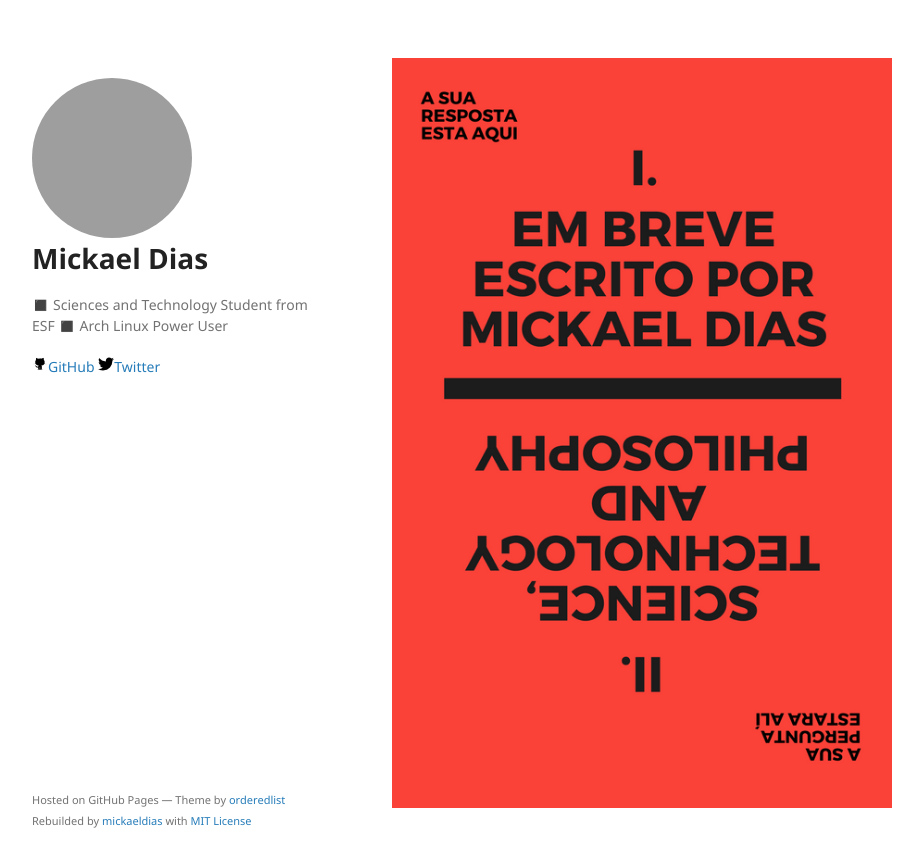
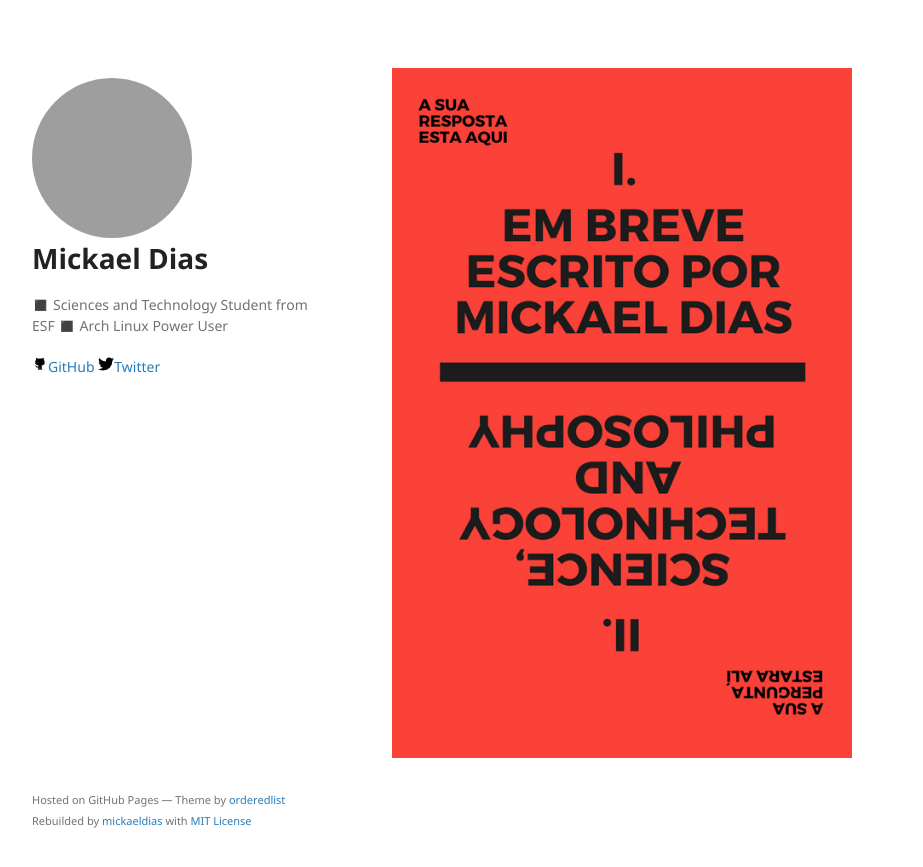
Before and after one commit to gliasa01/gliasa01.github.io, a Jekyll site: the page built from index.md, in a window 1280 px wide. Shown: the top 867 px of the page, without its empty margins (178-1101 px from the left). Built offline with Jekyll 4.4.1, drawn with Linux system fonts in a browser that asks for light colours; grey boxes are pictures that could not be loaded.

Commit message:
fix layer

```diff
--- a/_layouts/default.html
+++ b/_layouts/default.html
@@ -38,7 +38,7 @@
       </header>
       <section>
 
-      <img src="../assets/img/layer.png">
+      <img class="layer" src="../assets/img/layer.png">
       {{ content }}
 
       </section>
--- a/_sass/jekyll-theme-minimal.scss
+++ b/_sass/jekyll-theme-minimal.scss
@@ -7,6 +7,7 @@ body {
   font: 14px/1.5 "Noto Sans", "Helvetica Neue", Helvetica, Arial, sans-serif;
   color:#727272;
   font-weight:400;
+  overflow: hidden;
 }
 
 h1, h2, h3, h4, h5, h6 {
@@ -111,7 +112,13 @@ img {
   margin-right: auto;
   border-radius: 50%;
 }
-
+.layer {
+  width: 300px;
+  /* max-width: 100%; */
+  width: 460px;
+  padding-top: 10px;
+  padding-bottom: 10px
+}
 header {
   padding-top: 20px;
   width: 300px;
```
